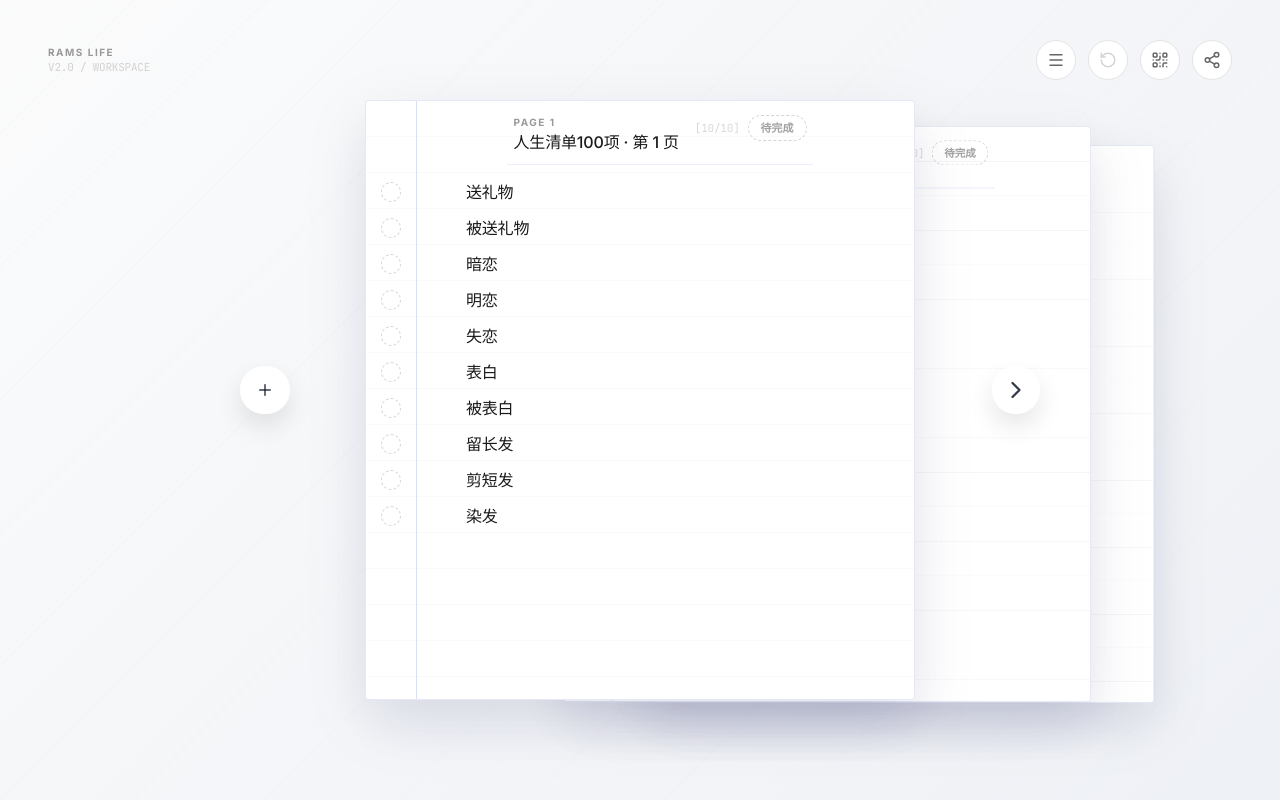
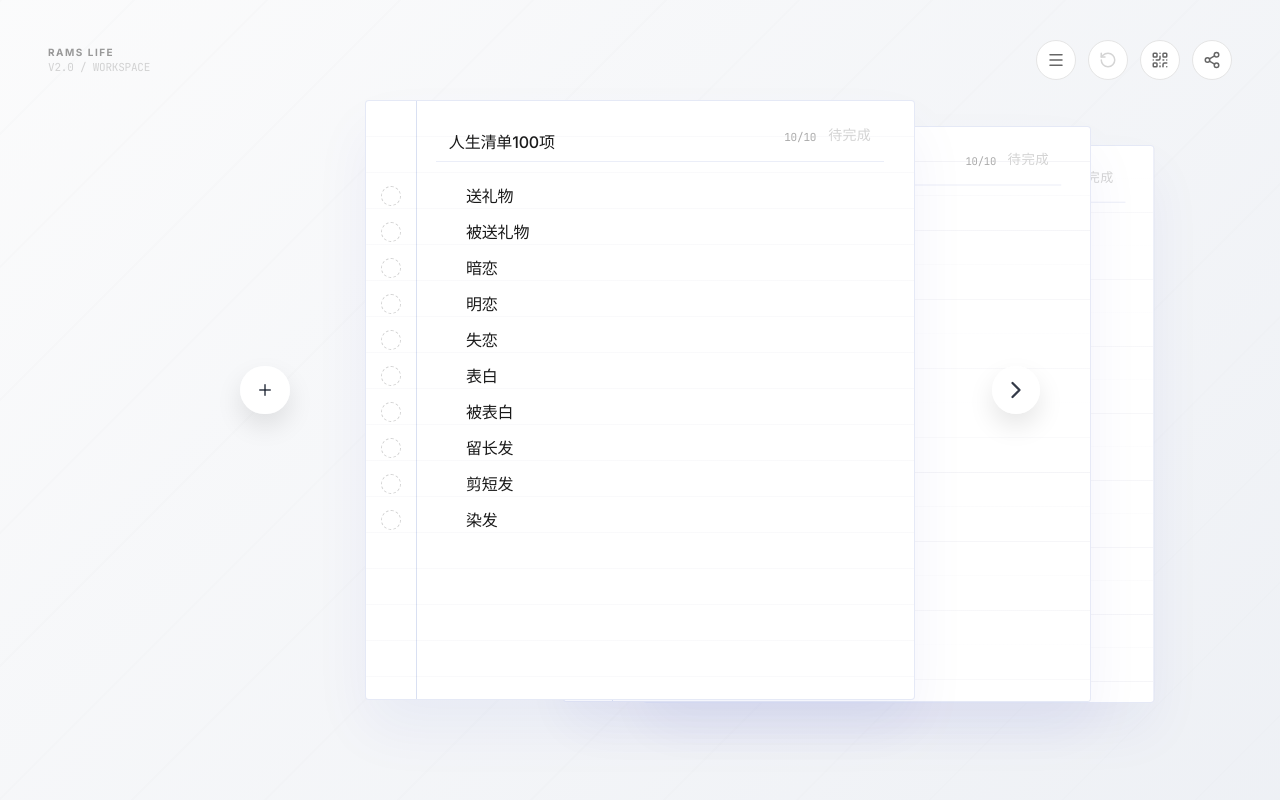
Before and after one commit to SonghaiFan/frank_list, a React (Vite) app: page / in a window 1280 px wide. Shown: the top 800 px of the page. Built offline with nearby package versions, Linux system fonts and the light colour scheme.

Commit message:
feat: enhance layout and interaction in App, Notebook, CardStack, and PageCard components; improve animation handling and visual consistency

```diff
--- a/src/App.tsx
+++ b/src/App.tsx
@@ -9,7 +9,7 @@ import { GroupWorkspace } from './components/GroupWorkspace';
 import { Notebook } from './components/Notebook';
 import { ModalDialog } from './components/ModalDialog';
 import type { AppMode, Group, GroupPage, ItemOrigin, ItemOriginType, ListItem } from './lib/notebook-types';
-import { PAGE_ITEM_CAPACITY } from './lib/workspace-constants';
+import { PAGE_CARD_HEIGHT_PX, PAGE_CARD_WIDTH_PX, PAGE_ITEM_CAPACITY } from './lib/workspace-constants';
 
 const DEFAULT_ITEMS = [
   "送礼物", "被送礼物", "暗恋", "明恋", "失恋", "表白", "被表白",
@@ -816,6 +816,26 @@ export default function App() {
     const isChecking = !myTicks[itemId];
     setMyTicks((prev) => ({ ...prev, [itemId]: isChecking }));
 
+    if (isChecking) {
+      const itemIndex = activeGroup.items.findIndex((item) => item.id === itemId);
+      if (itemIndex !== -1) {
+        const pageIndex = Math.floor(itemIndex / PAGE_SIZE);
+        const pageStart = pageIndex * PAGE_SIZE;
+        const pageItems = activeGroup.items.slice(pageStart, pageStart + PAGE_SIZE);
+
+        const isPageComplete = pageItems.every((item) =>
+          item.id === itemId ? true : !!myTicks[item.id]
+        );
+
+        if (isPageComplete && pageItems.length > 0) {
+          const pageKey = getPageKey(activeGroup.id, pageIndex);
+          setTimeout(() => {
+            setBoundPages((prev) => ({ ...prev, [pageKey]: true }));
+          }, 800);
+        }
+      }
+    }
+
     if (isChecking && e && confettiRef.current && paperRef.current) {
       let x;
       let y;
@@ -1165,7 +1185,7 @@ export default function App() {
               ) : (
                 <motion.div
                   key="closed-gallery"
-                  className="grid grid-cols-2 gap-x-8 gap-y-12 w-full max-w-[1000px] mx-auto items-start justify-items-center pt-10 px-4"
+                  className="grid grid-cols-2 gap-x-20 gap-y-16 w-full max-w-[1200px] mx-auto items-start justify-items-center pt-10 px-4"
                   initial={{ opacity: 0, scale: 0.95 }}
                   animate={{ opacity: 1, scale: 1 }}
                   exit={{ opacity: 0, scale: 0.95 }}
@@ -1182,11 +1202,17 @@ export default function App() {
                         key={group.id}
                         layoutId={`notebook-${group.id}`}
                         className="w-full flex justify-center"
+                        style={{
+                           width: PAGE_CARD_WIDTH_PX,
+                           height: PAGE_CARD_HEIGHT_PX,
+                           transformOrigin: 'top center',
+                        }}
                         transition={{ layout: { type: 'spring', stiffness: 210, damping: 28 } }}
                         title={group.title}
                       >
                         <Notebook
-                          className="min-h-[460px] scale-[0.85] origin-top mt-0"
+                          className="origin-top mt-0"
+                          style={{ transform: 'scale(0.85)' }}
                           closed={true}
                           coverTitle={group.title}
                           pages={groupPages}
@@ -1204,7 +1230,13 @@ export default function App() {
 
                   <motion.div
                      layout
-                     className="w-full aspect-[3/4] max-w-[360px] border-2 border-dashed border-neutral-200 rounded-[20px] flex flex-col items-center justify-center text-neutral-300 cursor-pointer hover:border-klein hover:text-klein hover:bg-klein/5 transition-all opacity-80 hover:opacity-100 scale-[0.85] origin-top min-h-[460px]"
+                     style={{
+                        width: PAGE_CARD_WIDTH_PX,
+                        height: PAGE_CARD_HEIGHT_PX,
+                        transform: 'scale(0.85)',
+                        transformOrigin: 'top center',
+                     }}
+                     className="border-2 border-dashed border-neutral-200 rounded-[20px] flex flex-col items-center justify-center text-neutral-300 cursor-pointer hover:border-klein hover:text-klein hover:bg-klein/5 mixed-blend-multiply opacity-80 hover:opacity-100 transition-all origin-top"
                      onClick={() => {
                        const newGroupId = randomId(6);
                        const newGroup: Group = {
@@ -1213,9 +1245,6 @@ export default function App() {
                          items: []
                        };
                        setGroups(prev => [...prev, newGroup]);
-                       setActiveGroupId(newGroup.id);
-                       // Don't open immediately? Or do?
-                       // Let's stay in gallery view so they can see it added.
                      }}
                   >
                      <span className="text-5xl font-light mb-4">+</span>
--- a/src/components/CardStack.tsx
+++ b/src/components/CardStack.tsx
@@ -170,7 +170,7 @@ export function CardStack({
             key={page.key}
             className={cn(
               'absolute inset-x-0 top-0 mx-auto cursor-pointer transition-all duration-300 ease-out',
-              'filter drop-shadow-[0_18px_30px_rgba(0,0,0,0.08)]',
+              // Removed drop-shadow to prevent shadow accumulation/darkening artifacts
               isActive && 'is-active cursor-default',
               isVisible ? getStackClasses(offset) : 'translate-x-0 translate-y-10 scale-[0.82] opacity-0 pointer-events-none'
             )}
--- a/src/components/Notebook.tsx
+++ b/src/components/Notebook.tsx
@@ -213,9 +213,9 @@ export function Notebook({
                 const distanceFromFocus = index - safeFocusedPageIndex;
                 const isPast = distanceFromFocus < 0;
                 const isCurrent = distanceFromFocus === 0;
-                const x = closed ? Math.min(index * 2.5, 18) : 0;
+                const x = closed ? Math.min(index * 3, 24) : 0;
                 const y = closed ? Math.min(index * 0.8, 8) : 0;
-                const opacity = closed ? Math.max(0.72, 1 - index * 0.03) : isCurrent ? 1 : 0.82;
+                const opacity = closed ? 1 : isCurrent ? 1 : 0.82;
                 const rotateY = closed ? 0 : isPast ? -180 : 0;
                 const collectionIndex = collectionState.incomingKeys.indexOf(page.key);
                 const isIncoming = collectionIndex !== -1;
@@ -289,15 +289,20 @@ export function Notebook({
                           isActive={isCurrent}
                           title={coverTitle}
                           layoutId={`cover-${pages[0]?.groupId || 'default'}`}
+                          className={closed && index !== allPages.length - 1 ? "!shadow-none" : ""}
                         />
                       ) : page.type === 'end' ? (
-                        <CardEnd isActive={isCurrent} />
+                        <CardEnd
+                          isActive={isCurrent}
+                          className={closed && index !== allPages.length - 1 ? "!shadow-none" : ""}
+                        />
                       ) : (
                         <PageCard
                           page={page}
                           pageSize={PAGE_ITEM_CAPACITY}
                           interactive={isCurrent}
                           isActive={isCurrent}
+                          className={closed && index !== allPages.length - 1 ? "!shadow-none" : ""}
                           showAddItemInput={false}
                           ticks={ticks}
                           onRemoveItem={onRemoveItem}
--- a/src/components/PageCard.tsx
+++ b/src/components/PageCard.tsx
@@ -55,37 +55,29 @@ export function PageCard({
     >
       <div className="paper-lines">
         <div className="paper-content flex h-full flex-col">
-          <div className="mx-auto mb-[0.55rem] flex min-h-[calc(var(--paper-line-height)*1.5)] max-w-[550px] items-start justify-between gap-4 border-b border-[rgba(0,47,167,0.08)] px-[0.4rem] pb-[0.65rem] pt-[0.85rem] max-md:flex-col max-md:items-start max-md:pr-0">
-            <motion.div layout>
-              <div className="ui-label">Page {page.pageIndex + 1}</div>
-              <div className="list-text text-[0.98rem]">
-                {page.groupTitle} · 第 {page.pageIndex + 1} 页
+          <div className="mx-auto mb-[1rem] flex w-full max-w-[550px] items-end justify-between gap-4 border-b border-[rgba(0,47,167,0.08)] px-[0.8rem] pb-[0.5rem] pt-[1.5rem] max-md:flex-col max-md:items-start max-md:pr-0">
+            <motion.div layout className="flex-1">
+              <div className="list-text text-xl font-medium tracking-tight text-neutral-800">
+                {page.groupTitle}
               </div>
             </motion.div>
-            <div className="flex items-center gap-2">
-              <motion.span className="ui-mono opacity-45" layout>
-                [{page.items.length}/{pageSize}]
+            <div className="flex items-center gap-3 mb-1">
+              <motion.span className="ui-mono text-[10px] text-neutral-300 tracking-wider" layout>
+                {page.items.length}/{pageSize}
               </motion.span>
-              {page.isBound ? (
-                <motion.span className="rounded-full bg-klein px-3 py-1 text-[11px] font-semibold text-white" layout>
-                  已移下方
+               {page.isBound ? (
+                <motion.span className="text-klein font-medium text-sm tracking-wide border-b-2 border-klein/10 pb-0.5 opacity-60" layout>
+                  已归档
                 </motion.span>
-              ) : page.isComplete && interactive ? (
-                <motion.button
-                  type="button"
-                  onClick={(event) => {
-                    event.stopPropagation();
-                    onBindPage?.(page.key);
-                  }}
-                  whileHover={{ y: -1, scale: 1.02 }}
-                  whileTap={{ scale: 0.98 }}
-                  className="rounded-full border border-klein/20 bg-klein/6 px-3 py-1 text-[11px] font-semibold text-klein transition-colors hover:bg-klein hover:text-white"
+              ) : page.isComplete ? (
+                <motion.span
+                  className="text-klein font-medium text-sm tracking-wide border-b-2 border-klein/20 pb-0.5"
                   layout
                 >
-                  移到下方
-                </motion.button>
+                  已完成
+                </motion.span>
               ) : (
-                <span className="rounded-full border border-dashed border-neutral-300 px-3 py-1 text-[11px] font-semibold text-neutral-400">
+                <span className="text-neutral-300 font-medium text-sm tracking-wide border-b-2 border-transparent pb-0.5">
                   待完成
                 </span>
               )}
```
